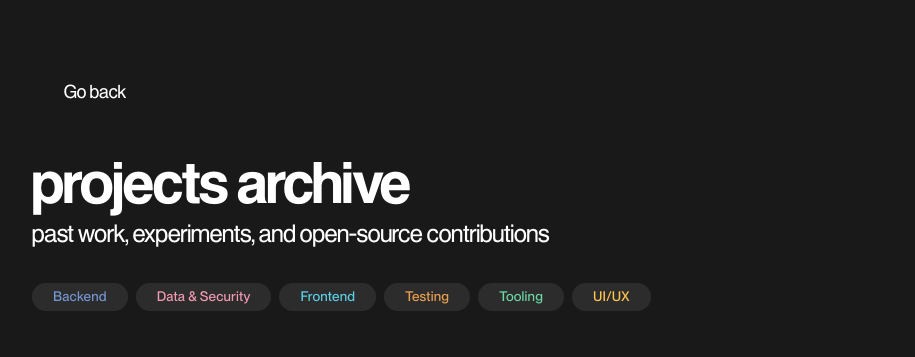
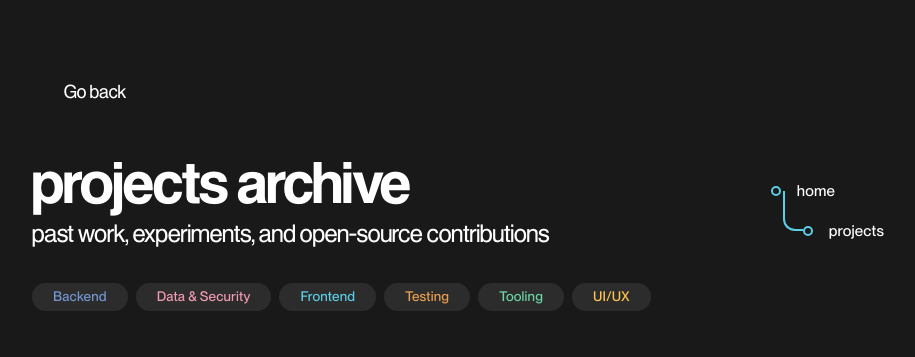
Before and after one commit to jazibaskari/jazib-askari, a React (Vite) app in the folder jazib-askari/: page /projects in a window 1280 px wide. Shown: the top 357 px of the page, without its empty margins (182-1097 px from the left). Built offline with nearby package versions, Linux system fonts and the light colour scheme; grey boxes are pictures that could not be loaded; some icons are missing.

Commit message:
feat(breadcrumb): implement floating breadcrumbs

```diff
--- a/jazib-askari/src/components/projects/ProjectsArchivePage.tsx
+++ b/jazib-askari/src/components/projects/ProjectsArchivePage.tsx
@@ -14,10 +14,14 @@ import CheckIcon from "@mui/icons-material/Check";
 import { projects } from "../../data/projects";
 import { skills } from "../../data/skill";
 import TextAnimation from "../../animations/AnimatedText";
+import GitBreadcrumb from "../GitBreadcrumb";
 
 interface ProjectCardProps {
   project: Project;
 }
+
+const defaultColor =
+  skills.find((s) => s.id === "frontend")?.color || "#5ccfe6";
 
 const ProjectCard = ({ project }: ProjectCardProps) => {
   const navigate = useNavigate();
@@ -32,7 +36,6 @@ const ProjectCard = ({ project }: ProjectCardProps) => {
         gap: 2,
       }}
     >
-      {/* Media / Image */}
       <Box
         onClick={() => navigate(`/projects/${projectSlug}`)}
         sx={{
@@ -63,7 +66,6 @@ const ProjectCard = ({ project }: ProjectCardProps) => {
         />
       </Box>
 
-      {/* Text & Content */}
       <Box sx={{ display: "flex", flexDirection: "column", flexGrow: 1 }}>
         <Typography
           variant="h5"
@@ -94,7 +96,6 @@ const ProjectCard = ({ project }: ProjectCardProps) => {
           {project.summary}
         </Typography>
 
-        {/* Project Type & Read Time */}
         <Typography
           variant="body1Montreal"
           sx={{
@@ -117,7 +118,6 @@ const ProjectsArchivePage = () => {
   const navigate = useNavigate();
   const [selectedSkills, setSelectedSkills] = useState<string[]>([]);
 
-  // Map skill name to its theme color
   const getTagColor = (tagName: string) => {
     const category = skills.find(
       (cat) =>
@@ -127,7 +127,6 @@ const ProjectsArchivePage = () => {
     return category ? category.color : "action.hover";
   };
 
-  // Extract unique skills from all projects
   const allSkills = useMemo(() => {
     const skillsSet = new Set<string>();
     projects.forEach((p) => {
@@ -138,7 +137,6 @@ const ProjectsArchivePage = () => {
     return Array.from(skillsSet).sort();
   }, []);
 
-  // Filter projects based on selected skills
   const filteredProjects = useMemo(() => {
     if (selectedSkills.length === 0) return projects;
     return projects.filter((p) =>
@@ -163,7 +161,7 @@ const ProjectsArchivePage = () => {
           minHeight: "100vh",
         }}
       >
-        <Box sx={{ mb: 4, display: "flex", justifyContent: "flex-start" }}>
+        <Box sx={{ mb: 4 }}>
           <Button
             variant="text"
             disableRipple
@@ -189,16 +187,32 @@ const ProjectsArchivePage = () => {
             Go back
           </Button>
         </Box>
+        <Box sx={{ mb: 6, position: "relative" }}>
+          <Box
+            sx={{
+              position: "absolute",
+              top: 0,
+              right: 0,
+              display: { xs: "none", md: "block" },
+            }}
+          >
+            <GitBreadcrumb
+              color={defaultColor}
+              items={[
+                { label: "home", path: "/" },
+                { label: "projects", path: "/projects" },
+              ]}
+            />
+          </Box>
 
-        <Box sx={{ mb: 6 }}>
           <TextAnimation duration={0.6} trigger={1}>
             <Typography variant="h2">projects archive</Typography>
           </TextAnimation>
+
           <Typography variant="h5" sx={{ mb: 4 }}>
             past work, experiments, and open-source contributions
           </Typography>
 
-          {/* Filter Chips */}
           <Box sx={{ display: "flex", flexWrap: "wrap", gap: 1 }}>
             {allSkills.map((skill) => {
               const isSelected = selectedSkills.includes(skill);
@@ -251,7 +265,6 @@ const ProjectsArchivePage = () => {
           </Box>
         </Box>
 
-        {/* Project Grid */}
         <Box
           sx={{
             display: "grid",
--- a/jazib-askari/src/pages/ProjectDetailPage.tsx
+++ b/jazib-askari/src/pages/ProjectDetailPage.tsx
@@ -2,6 +2,11 @@ import { Box, Typography, Container, Button } from "@mui/material";
 import { useParams, useNavigate } from "react-router-dom";
 import { projects } from "../data/projects";
 import ArrowBackIcon from "@mui/icons-material/ArrowBack";
+import GitBreadcrumb from "../components/GitBreadcrumb";
+import { skills } from "../data/skill";
+
+const defaultColor =
+  skills.find((s) => s.id === "frontend")?.color || "#5ccfe6";
 
 const ProjectDetailPage = () => {
   const { id } = useParams<{ id: string }>();
@@ -47,8 +52,30 @@ const ProjectDetailPage = () => {
           Go back
         </Button>
       </Box>
+      <Box sx={{ position: "relative" }}>
+        <Typography variant="h2"> {project.subtitle.toLowerCase()} </Typography>
+        <Box
+          sx={{
+            position: "absolute",
+            top: 0,
+            right: 0,
+            display: { xs: "none", md: "block" },
+          }}
+        >
+          <GitBreadcrumb
+            color={defaultColor}
+            items={[
+              { label: "home", path: "/" },
+              { label: "projects", path: "/projects" },
+              {
+                label: project.subtitle.toLowerCase(),
+                path: `/projects/${id}`,
+              },
+            ]}
+          />
+        </Box>
+      </Box>
 
-      <Typography variant="h2"> {project.subtitle.toLowerCase()} </Typography>
       <Typography variant="h5">{project.title.toLowerCase()}</Typography>
 
       <Typography
@@ -62,7 +89,7 @@ const ProjectDetailPage = () => {
           alignItems: "center",
         }}
       >
-        {project.date instanceof Date
+        {/* {project.date instanceof Date
           ? project.date
               .toLocaleDateString("en-GB", {
                 year: "numeric",
@@ -70,12 +97,13 @@ const ProjectDetailPage = () => {
                 day: "numeric",
               })
               .toLocaleLowerCase()
-          : project.date}
+          : project.date} */}
 
+        {project.type.toLowerCase()}
         {`, ${project.readTime}`}
       </Typography>
 
-      <Typography
+      {/* <Typography
         variant="body1Montreal"
         sx={{
           color: "text.secondary",
@@ -85,7 +113,7 @@ const ProjectDetailPage = () => {
         }}
       >
         {project.summary}
-      </Typography>
+      </Typography> */}
 
       <Box
         sx={{
@@ -98,9 +126,23 @@ const ProjectDetailPage = () => {
       />
 
       <Box sx={{ mt: 6 }}>
-        <Typography variant="h3" gutterBottom>
-          ideation
+        <Typography
+          variant="body1Montreal"
+          sx={{
+            color: "text.secondary",
+            fontWeight: 500,
+            lineHeight: 1.6,
+            maxWidth: "800px",
+          }}
+        >
+          {project.summary}
         </Typography>
+
+        <Box sx={{ mt: 6 }}>
+          <Typography variant="h3" gutterBottom>
+            ideation
+          </Typography>
+        </Box>
         <Typography
           variant="body1Montreal"
           sx={{ lineHeight: 1.8, fontWeight: 500 }}
```
